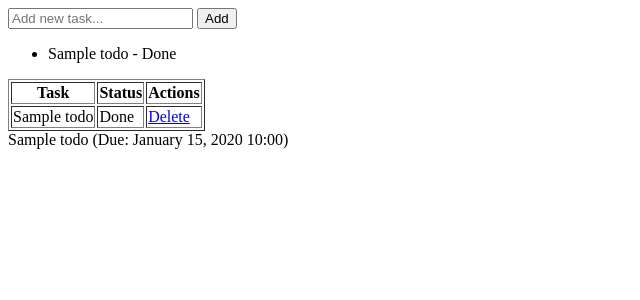
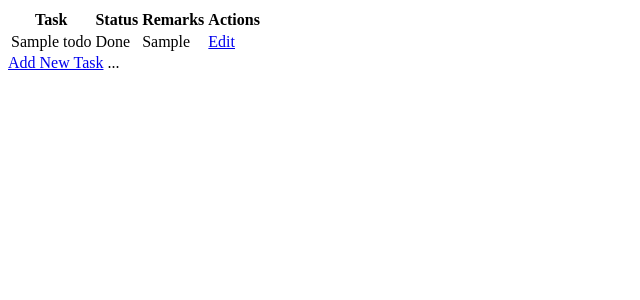
Before and after one commit to Srihari-001/TODO-Project, a Django app: page / in a window 1280 px wide. Shown: the top 300 px of the page, without its empty margins (0-640 px from the left). Run offline with Django 4.2, Linux system fonts and the light colour scheme; tables that the repository leaves empty hold one stand-in row (values such as "Sample post").

Commit message:
modified new files

```diff
--- a/todoapp/forms.py
+++ b/todoapp/forms.py
@@ -4,7 +4,4 @@ from .models import Todo
 class TodoForm(forms.ModelForm):
     class Meta:
         model = Todo
-        fields = ['title', 'due_date']
-        widgets = {
-            'due_date': forms.DateTimeInput(attrs={'type': 'datetime-local'}),
-        }
+        fields = ['title', 'completed', 'remarks']
--- a/todoapp/models.py
+++ b/todoapp/models.py
@@ -3,7 +3,7 @@ from django.db import models
 class Todo(models.Model):
     title = models.CharField(max_length=200)
     completed = models.BooleanField(default=False)
-    due_date = models.DateTimeField(null=True, blank=True)
+    remarks = models.TextField(blank=True, null=True)  # New remarks field
 
     def __str__(self):
         return self.title
--- a/todoapp/templates/index.html
+++ /dev/null
@@ -1,56 +0,0 @@
-<form method="post">
-    {% csrf_token %}
-    <input type="text" name="title" placeholder="Add new task...">
-    <button type="submit">Add</button>
-</form>
-
-<ul>
-{% for todo in todos %}
-    <li>
-        {{ todo.title }}
-        {% if not todo.completed %}
-            - <a href="{% url 'complete_task' todo.id %}">Mark as Complete</a>
-        {% else %}
-            - Done
-        {% endif %}
-    </li>
-{% endfor %}
-</ul>
-<table border="1">
-    <thead>
-        <tr>
-            <th>Task</th>
-            <th>Status</th>
-            <th>Actions</th>
-        </tr>
-    </thead>
-    <tbody>
-    {% for todo in todos %}
-        <tr>
-            <td>{{ todo.title }}</td>
-            <td>
-                {% if todo.completed %}
-                    Done
-                {% else %}
-                    Pending
-                {% endif %}
-            </td>
-            <td>
-                {% if not todo.completed %}
-                    <a href="{% url 'complete_task' todo.id %}">Mark as Complete</a> |
-                {% endif %}
-                <a href="{% url 'delete_task' todo.id %}">Delete</a>
-            </td>
-        </tr>
-    {% endfor %}
-    </tbody>
-</table>
-{% for todo in todos %}
-    <div>
-        {{ todo.title }}
-        {% if todo.due_date %}
-            (Due: {{ todo.due_date|date:"F d, Y H:i" }})
-        {% endif %}
-        <!-- Your mark as complete and delete links/buttons here -->
-    </div>
-{% endfor %}
--- /dev/null
+++ b/todoapp/templates/todoapp/index.html
@@ -0,0 +1,25 @@
+<table>
+    <thead>
+        <tr>
+            <th>Task</th>
+            <th>Status</th>
+            <th>Remarks</th>
+            <th>Actions</th>
+        </tr>
+    </thead>
+    <tbody>
+    {% for todo in todos %}
+        <tr>
+            <td>{{ todo.title }}</td>
+            <td>{{ todo.completed|yesno:"Done,Pending" }}</td>
+            <td>{{ todo.remarks }}</td>
+            <td>
+                <a href="{% url 'edit_task' todo.id %}">Edit</a>
+                <!-- Other actions can go here -->
+            </td>
+        </tr>
+    {% endfor %}
+    </tbody>
+</table>
+<a href="{% url 'add_task' %}">Add New Task</a>
+...
--- a/todoapp/templates/add_task.html
+++ b/todoapp/templates/todoapp/task_form.html
@@ -1,5 +1,5 @@
 <form method="post">
     {% csrf_token %}
     {{ form.as_p }}
-    <button type="submit">Add Task</button>
+    <button type="submit">Save Task</button>
 </form>
--- a/todoapp/urls.py
+++ b/todoapp/urls.py
@@ -3,7 +3,6 @@ from . import views
 
 urlpatterns = [
     path('', views.index, name='index'),
-    path('complete/<int:task_id>/', views.complete_task, name='complete_task'),
-    path('delete/<int:task_id>/', views.delete_task, name='delete_task'),
+    path('edit/<int:task_id>/', views.edit_task, name='edit_task'),
     path('add/', views.add_task, name='add_task'),
 ]
--- a/todoapp/views.py
+++ b/todoapp/views.py
@@ -1,31 +1,27 @@
 from django.shortcuts import render, redirect
 from .models import Todo
+from .forms import TodoForm
 
 def index(request):
     todos = Todo.objects.all()
-    if request.method == 'POST':
-        new_todo = Todo(title=request.POST['title'])
-        new_todo.save()
-        return redirect('index')
-    return render(request, 'index.html', {'todos': todos})
-def complete_task(request, task_id):
+    return render(request, 'todoapp/index.html', {'todos': todos})
+
+def edit_task(request, task_id):
     task = Todo.objects.get(pk=task_id)
-    task.completed = True
-    task.save()
-    return redirect('index')
-def delete_task(request, task_id):
-    task = Todo.objects.get(pk=task_id)
-    task.delete()
-    return redirect('index')
-
-from .forms import TodoForm
-
+    if request.method == "POST":
+        form = TodoForm(request.POST, instance=task)
+        if form.is_valid():
+            form.save()
+            return redirect('index')
+    else:
+        form = TodoForm(instance=task)
+    return render(request, 'todoapp/edit_task.html', {'form': form, 'task': task})
 def add_task(request):
-    if request.method == 'POST':
+    if request.method == "POST":
         form = TodoForm(request.POST)
         if form.is_valid():
             form.save()
             return redirect('index')
     else:
         form = TodoForm()
-    return render(request, 'add_task.html', {'form': form})
+    return render(request, 'todoapp/add_task.html', {'form': form})
```
Also changed, not shown: todoapp/templates/base.html (added, +19 -0 lines), todoapp/templates/todoapp/add_task.html (added, +11 -0 lines), todoapp/templates/todoapp/edit_task.html (added, +11 -0 lines), todoproject/settings.py (+2 -12 lines).
